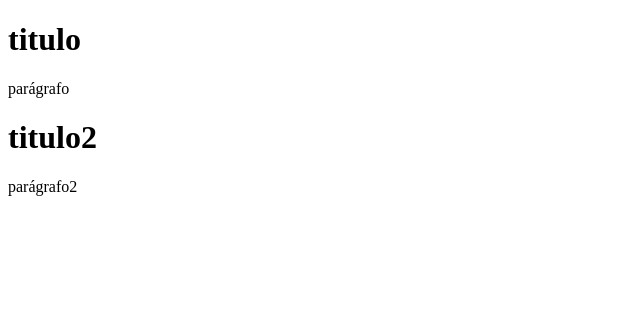
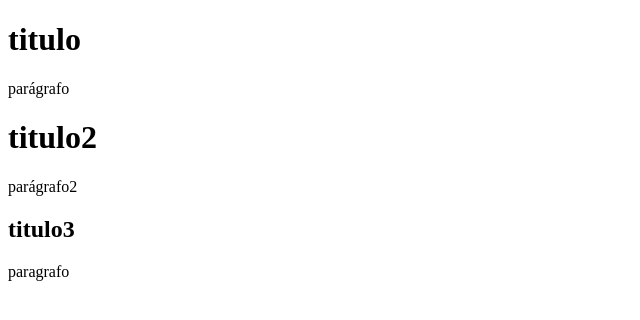
Before and after one commit to caioaod/teste-caio, a plain HTML site: page pasta/index.html in a window 1280 px wide. Shown: the whole page, without its empty margins (0-640 px from the left). Drawn offline with Linux system fonts and the light colour scheme.

Commit message:
Feito um terceiro títuloe  parágrafo

```diff
--- a/pasta/index.html
+++ b/pasta/index.html
@@ -11,5 +11,8 @@
 
     <h1>titulo2</h1>
     <p>parágrafo2</p>
+
+    <h2>titulo3</h2>
+    <p>paragrafo</p>
 </body>
 </html>
```
